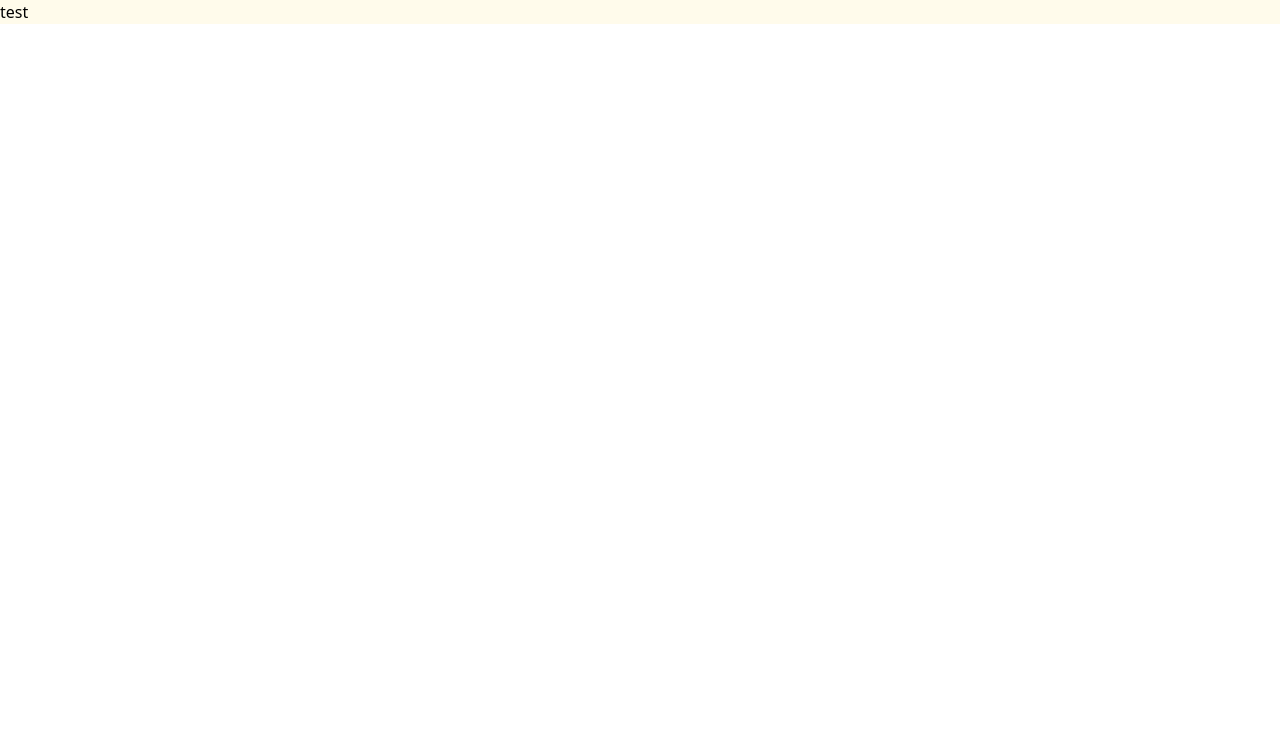
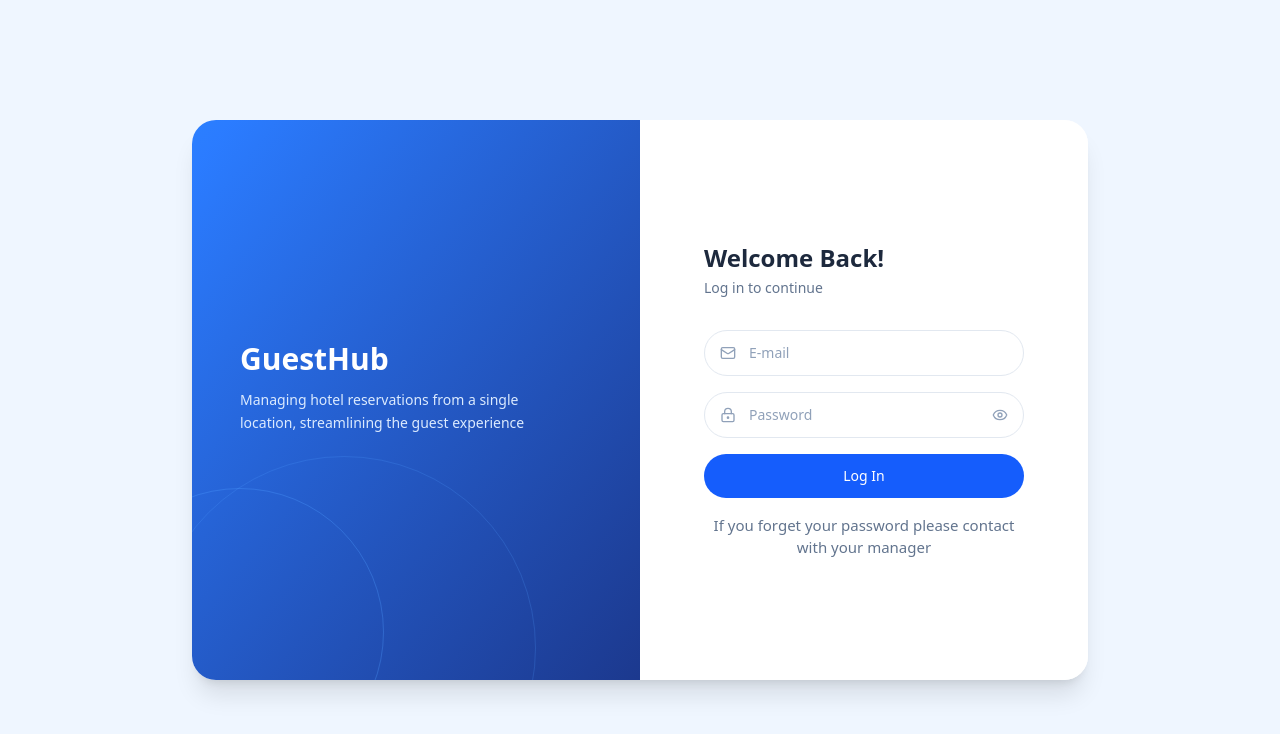
Before and after one commit to EmirkanOktay/GuestHub, a Next.js app: page /auth in a window 1280 px wide. Shown: the top 734 px of the page. Built offline with nearby package versions, Linux system fonts and the light colour scheme.

Commit message:
login page desing completed

```diff
--- a/app/(pages)/auth/page.tsx
+++ b/app/(pages)/auth/page.tsx
@@ -1,3 +1,82 @@
+"use client"
+
+import { Mail, LockKeyhole, Eye, EyeOff } from 'lucide-react';
+import { useState } from 'react';
+
 export default function Login() {
-  return <div className="bg-amber-50">test</div>;
+
+  const [showPassword, setShowPassword] = useState<boolean>(false);
+
+  const handleShowPassword = () => {
+    setShowPassword(!showPassword);
+  }
+
+  return (
+    <div className="w-full min-h-screen bg-blue-50 flex justify-center items-center p-6">
+      <div className="w-full max-w-4xl h-[560px] rounded-3xl overflow-hidden shadow-xl flex bg-white">
+
+        <div className="relative w-1/2 hidden md:flex flex-col justify-center px-12 bg-gradient-to-br from-blue-500 to-blue-900 overflow-hidden">
+
+          <div className="absolute -bottom-24 -left-24 w-72 h-72 rounded-full border border-blue-400/30" />
+          <div className="absolute -bottom-40 -left-10 w-96 h-96 rounded-full border border-blue-400/20" />
+
+          <div className="relative z-10">
+            <h1 className="text-white text-3xl font-bold mb-3">GuestHub</h1>
+            <p className="text-blue-100 text-sm leading-relaxed mb-6 max-w-xs">
+              Managing hotel reservations from a single location, streamlining the guest experience
+            </p>
+          </div>
+        </div>
+
+        <div className="w-full md:w-1/2 flex flex-col justify-center px-10 sm:px-16 bg-white">
+          <div className="mb-8">
+            <h2 className="text-2xl font-bold text-slate-800">Welcome Back!</h2>
+            <p className="text-slate-500 text-sm mt-1">Log in to continue</p>
+          </div>
+
+          <form className="space-y-4">
+            <div className="relative">
+              <Mail className="absolute left-4 top-1/2 -translate-y-1/2 w-4 h-4 text-slate-400" />
+              <input
+                type="email"
+                placeholder="E-mail"
+                className="w-full pl-11 pr-4 py-3 rounded-full border border-slate-200 text-sm placeholder:text-slate-400 focus:outline-none focus:ring-2 focus:ring-blue-500 focus:border-transparent"
+              />
+            </div>
+            <div className="relative">
+              <LockKeyhole className="absolute left-4 top-1/2 -translate-y-1/2 w-4 h-4 text-slate-400" />
+              <input
+                type={showPassword ? "text" : "password"}
+                placeholder="Password"
+                className="w-full pl-11 pr-11 py-3 rounded-full border border-slate-200 text-sm placeholder:text-slate-400 focus:outline-none focus:ring-2 focus:ring-blue-500 focus:border-transparent"
+              />
+              <button
+                type="button"
+                onClick={() => handleShowPassword()}
+                className="absolute right-4 top-1/2 -translate-y-1/2 text-slate-400 hover:text-slate-600 cursor-pointer"
+              >
+                {showPassword ? (
+                  <EyeOff className="w-4 h-4" />
+                ) : (
+                  <Eye className="w-4 h-4" />
+                )}
+              </button>
+            </div>
+
+
+            <button
+              type="submit"
+              className="w-full bg-blue-600 hover:bg-blue-700 transition-colors text-white text-sm font-medium py-3 rounded-full cursor-pointer"
+            >
+              Log In
+            </button>
+          </form>
+
+          <p className="text-center text-[15px] text-slate-500 mt-4">
+            If you forget your password please contact with your manager
+          </p>
+        </div>
+      </div>
+    </div>
+  );
 }
--- a/package.json
+++ b/package.json
@@ -11,6 +11,7 @@
   "dependencies": {
     "bcryptjs": "^3.0.3",
     "jsonwebtoken": "^9.0.3",
+    "lucide-react": "^1.24.0",
     "mongoose": "^9.7.4",
     "next": "16.2.10",
     "react": "19.2.4",
```
Also changed, not shown: 1 other file (tests, documents, lock files or other folders).
